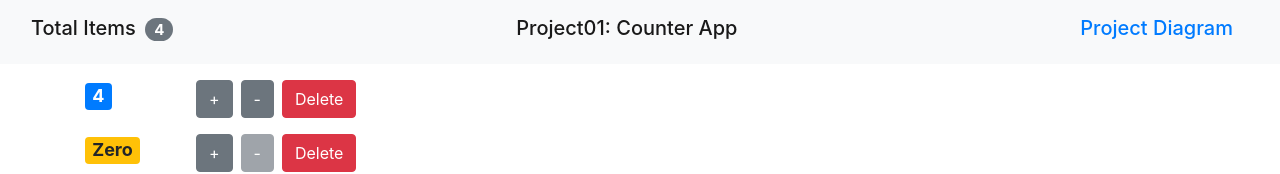
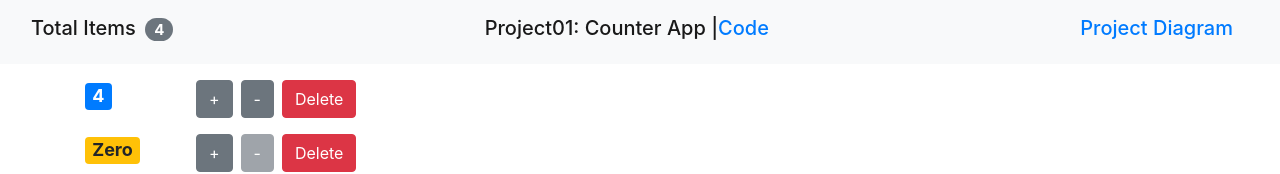
Before and after one commit to moarifur/mastering-react, a React (Create React App) app: page / in a window 1280 px wide. Shown: the top 174 px of the page. Built offline with nearby package versions, Linux system fonts and the light colour scheme.

Commit message:
Add Source Code to the navbar.jsx

```diff
--- a/src/components/counter/navbar.jsx
+++ b/src/components/counter/navbar.jsx
@@ -14,7 +14,10 @@
                         </span>
                     </h1>
                     <h1 className="navbar-brand d-flex justify-content-center">
-                        Project01: Counter App
+                        Project01: Counter App |
+                        <a href="https://github.com/moarifur/mastering-react/tree/counter-app" target='_blank'>
+                            Code
+                        </a>
                     </h1>
                     <h1 className="navbar-brand d-flex justify-content-center">
                         <a href="https://tinyurl.com/4vhvyecs" target='_blank'>
```
